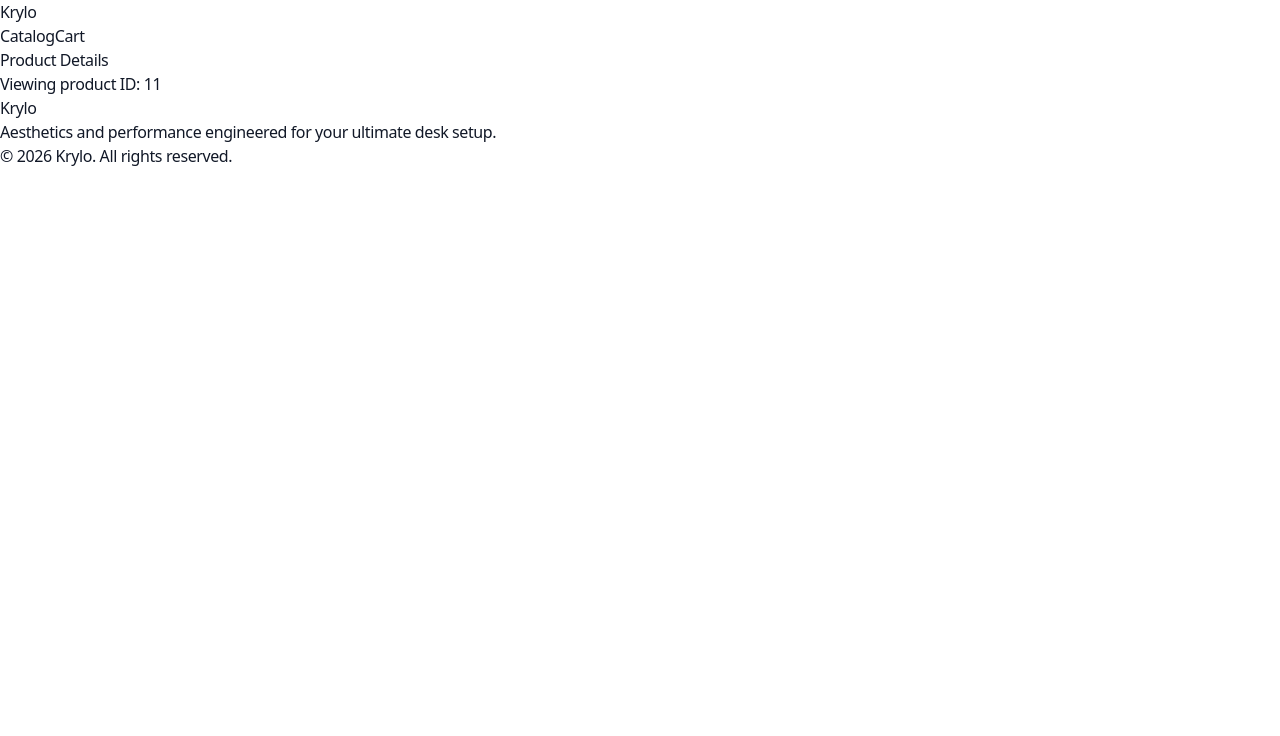
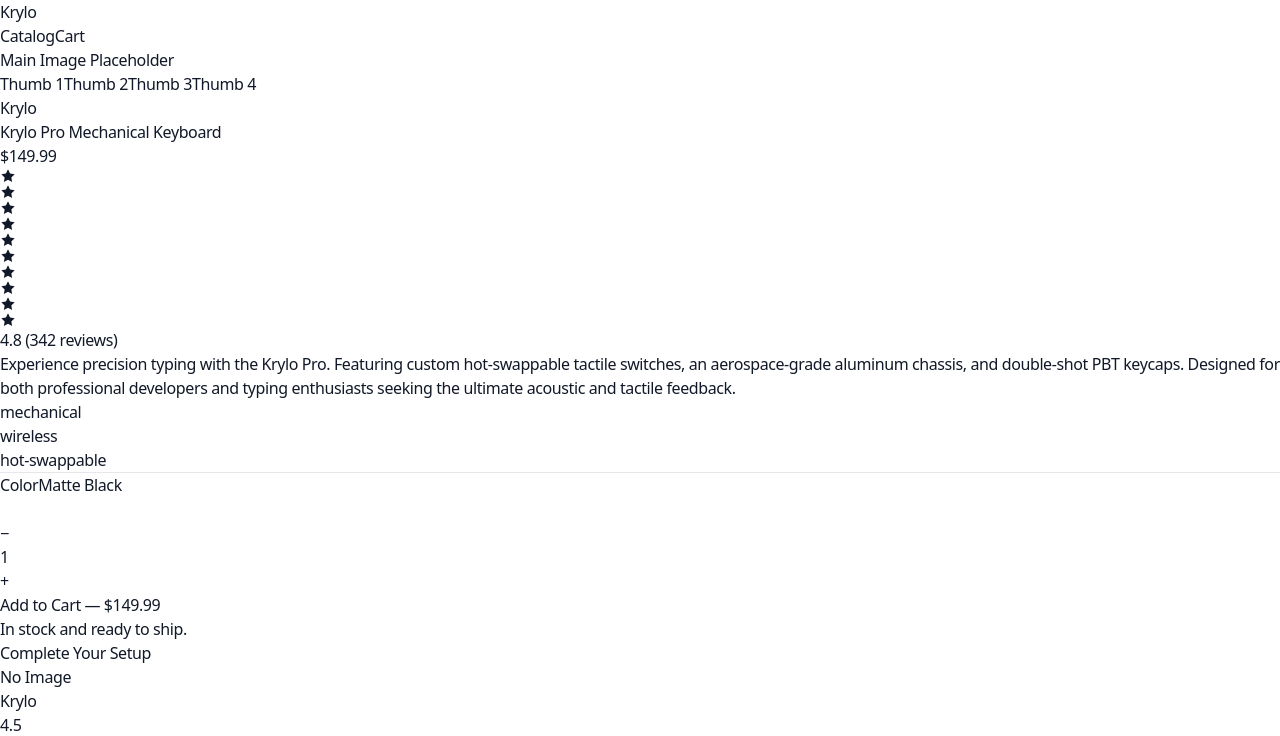
Before and after one commit to nrrgz/krylo-store, a React (Vite) app: page /products/11 in a window 1280 px wide. Shown: the top 736 px of the page. Built offline with nearby package versions, Linux system fonts and the light colour scheme.

Commit message:
Add Product id Page

```diff
--- a/src/pages/ProductDetails.tsx
+++ b/src/pages/ProductDetails.tsx
@@ -1,12 +1,208 @@
-import { useParams } from 'react-router-dom';
+import { useState } from 'react';
+
+import { Button } from '../components/ui/Button';
+import { Badge } from '../components/ui/Badge';
+import { RatingStars } from '../components/ui/RatingStars';
+import { ProductGrid } from '../features/catalog/components/ProductGrid';
+import type { Product } from '../types';
+
+// Mock Product Data
+const MOCK_PRODUCT: Product = {
+  id: 'p1',
+  name: 'Krylo Pro Mechanical Keyboard',
+  brand: 'Krylo',
+  description: 'Experience precision typing with the Krylo Pro. Featuring custom hot-swappable tactile switches, an aerospace-grade aluminum chassis, and double-shot PBT keycaps. Designed for both professional developers and typing enthusiasts seeking the ultimate acoustic and tactile feedback.',
+  category: 'keyboards',
+  price: 149.99,
+  rating: 4.8,
+  reviewCount: 342,
+  images: ['', '', '', ''], // 4 mock images
+  colors: [
+    { name: 'Matte Black', hex: '#1C1C1C' },
+    { name: 'Chalk White', hex: '#F5F5F5' },
+    { name: 'Ocean Blue', hex: '#1D3B55' },
+  ],
+  tags: ['mechanical', 'wireless', 'hot-swappable'],
+  isFeatured: true,
+  createdAt: new Date().toISOString(),
+  stockByColor: {
+    'Matte Black': 15,
+    'Chalk White': 0,
+    'Ocean Blue': 5,
+  }
+};
+
+const MOCK_RELATED = [
+  { id: '2', name: 'Krylo Precision Mouse', brand: 'Krylo', price: 89.99, rating: 4.5, image: '', category: 'mice' },
+  { id: '4', name: 'Merino Wool Desk Mat', brand: 'Krylo', price: 59.99, rating: 4.7, image: '', category: 'desk' },
+  { id: '6', name: 'Braided USB-C Cable 2m', brand: 'Krylo', price: 19.99, rating: 4.4, image: '', category: 'cables' },
+  { id: '11', name: 'Magnetic Cable Organizer', brand: 'Krylo', price: 24.99, rating: 4.5, image: '', category: 'desk' },
+];
 
 export function ProductDetails() {
-  const { id } = useParams();
+  const [selectedImageIndex, setSelectedImageIndex] = useState(0);
+  const [selectedColor, setSelectedColor] = useState(MOCK_PRODUCT.colors[0].name);
+  const [quantity, setQuantity] = useState(1);
+
+  const stockAvailable = MOCK_PRODUCT.stockByColor[selectedColor] || 0;
+  const isOutOfStock = stockAvailable === 0;
+
+  const handleQuantityChange = (delta: number) => {
+    setQuantity(prev => {
+      const newQty = prev + delta;
+      return Math.max(1, Math.min(newQty, stockAvailable));
+    });
+  };
+
+  const handleAddToCart = () => {
+    console.log(`Adding ${quantity} of ${selectedColor} to cart`);
+    // Placeholder handler
+  };
 
   return (
-    <div className="max-w-7xl mx-auto px-4 py-8">
-      <h1 className="text-3xl font-bold mb-6">Product Details</h1>
-      <p className="text-gray-600">Viewing product ID: {id}</p>
+    <div className="container-base py-12">
+      {/* Product Top Section */}
+      <div className="grid grid-cols-1 md:grid-cols-2 gap-12 lg:gap-16 mb-24">
+
+        {/* Image Gallery */}
+        <div className="flex flex-col gap-4">
+          <div className="aspect-square bg-gray-100 rounded-xl flex items-center justify-center text-gray-400 font-medium">
+            Main Image Placeholder
+          </div>
+          <div className="grid grid-cols-4 gap-4">
+            {MOCK_PRODUCT.images.map((_, idx) => (
+              <button
+                key={idx}
+                onClick={() => setSelectedImageIndex(idx)}
+                className={`aspect-square bg-gray-100 rounded-lg flex items-center justify-center text-xs text-gray-400 font-medium border-2 transition-all ${selectedImageIndex === idx ? 'border-gray-900' : 'border-transparent hover:border-gray-300'
+                  }`}
+              >
+                Thumb {idx + 1}
+              </button>
+            ))}
+          </div>
+        </div>
+
+        {/* Product Info */}
+        <div className="flex flex-col">
+          <div className="mb-6">
+            <span className="text-sm font-semibold text-gray-500 uppercase tracking-widest mb-2 block">
+              {MOCK_PRODUCT.brand}
+            </span>
+            <h1 className="text-3xl sm:text-4xl font-extrabold tracking-tight text-gray-900 mb-4">
+              {MOCK_PRODUCT.name}
+            </h1>
+            <div className="flex items-center gap-4">
+              <span className="text-2xl font-bold text-gray-900">
+                ${MOCK_PRODUCT.price.toFixed(2)}
+              </span>
+              <div className="w-px h-6 bg-gray-200" />
+              <div className="flex items-center gap-2">
+                <RatingStars rating={MOCK_PRODUCT.rating} />
+                <span className="text-sm font-medium text-gray-600">
+                  {MOCK_PRODUCT.rating.toFixed(1)} ({MOCK_PRODUCT.reviewCount} reviews)
+                </span>
+              </div>
+            </div>
+          </div>
+
+          <p className="text-gray-600 text-base leading-relaxed mb-8">
+            {MOCK_PRODUCT.description}
+          </p>
+
+          <div className="mb-8 flex flex-wrap gap-2">
+            {MOCK_PRODUCT.tags.map(tag => (
+              <Badge key={tag} variant="secondary" className="font-medium text-xs">
+                {tag}
+              </Badge>
+            ))}
+          </div>
+
+          <hr className="border-gray-100 mb-8" />
+
+          {/* Color Selector */}
+          <div className="mb-8">
+            <div className="flex justify-between items-center mb-4">
+              <span className="font-semibold text-gray-900">Color</span>
+              <span className="text-sm text-gray-500">{selectedColor}</span>
+            </div>
+            <div className="flex items-center gap-3">
+              {MOCK_PRODUCT.colors.map((color) => {
+                const isSelected = selectedColor === color.name;
+                const isColorOutOfStock = (MOCK_PRODUCT.stockByColor[color.name] || 0) === 0;
+
+                return (
+                  <button
+                    key={color.name}
+                    onClick={() => {
+                      setSelectedColor(color.name);
+                      setQuantity(1); // reset quantity on color change
+                    }}
+                    className={`relative w-10 h-10 rounded-full flex items-center justify-center transition-all ${isSelected ? 'ring-2 ring-gray-900 ring-offset-2' : 'ring-1 ring-gray-200 hover:ring-gray-400'
+                      } ${isColorOutOfStock ? 'opacity-50 cursor-not-allowed' : ''}`}
+                    title={`${color.name}${isColorOutOfStock ? ' (Out of stock)' : ''}`}
+                  >
+                    <span
+                      className="w-8 h-8 rounded-full shadow-inner"
+                      style={{ backgroundColor: color.hex }}
+                    />
+                    {isColorOutOfStock && (
+                      <div className="absolute inset-0 flex items-center justify-center">
+                        <div className="w-full h-px bg-gray-900 transform -rotate-45" />
+                      </div>
+                    )}
+                  </button>
+                );
+              })}
+            </div>
+          </div>
+
+          {/* Add to Cart Actions */}
+          <div className="flex flex-col sm:flex-row gap-4 mb-4">
+            <div className="flex items-center border border-gray-200 rounded-md bg-white">
+              <button
+                onClick={() => handleQuantityChange(-1)}
+                disabled={quantity <= 1 || isOutOfStock}
+                className="w-10 h-12 flex items-center justify-center text-gray-500 hover:text-gray-900 transition-colors disabled:opacity-50"
+              >
+                &minus;
+              </button>
+              <div className="w-12 h-12 flex items-center justify-center font-semibold text-gray-900 text-sm">
+                {quantity}
+              </div>
+              <button
+                onClick={() => handleQuantityChange(1)}
+                disabled={quantity >= stockAvailable || isOutOfStock}
+                className="w-10 h-12 flex items-center justify-center text-gray-500 hover:text-gray-900 transition-colors disabled:opacity-50"
+              >
+                &#43;
+              </button>
+            </div>
+
+            <Button
+              size="lg"
+              className="flex-grow text-base h-12 bg-gray-900 hover:bg-gray-800"
+              onClick={handleAddToCart}
+              disabled={isOutOfStock}
+            >
+              {isOutOfStock ? 'Out of Stock' : 'Add to Cart — $' + (MOCK_PRODUCT.price * quantity).toFixed(2)}
+            </Button>
+          </div>
+
+          <div className="text-sm text-gray-500 italic">
+            {isOutOfStock ? 'This item is currently unavailable in the selected color.' :
+              stockAvailable < 5 ? `Only ${stockAvailable} left in stock - order soon.` : 'In stock and ready to ship.'}
+          </div>
+        </div>
+      </div>
+
+      {/* Related Products */}
+      <div className="pt-16 border-t border-gray-100">
+        <h2 className="text-2xl font-bold tracking-tight text-gray-900 mb-8">
+          Complete Your Setup
+        </h2>
+        <ProductGrid products={MOCK_RELATED} />
+      </div>
     </div>
   );
 }
```
